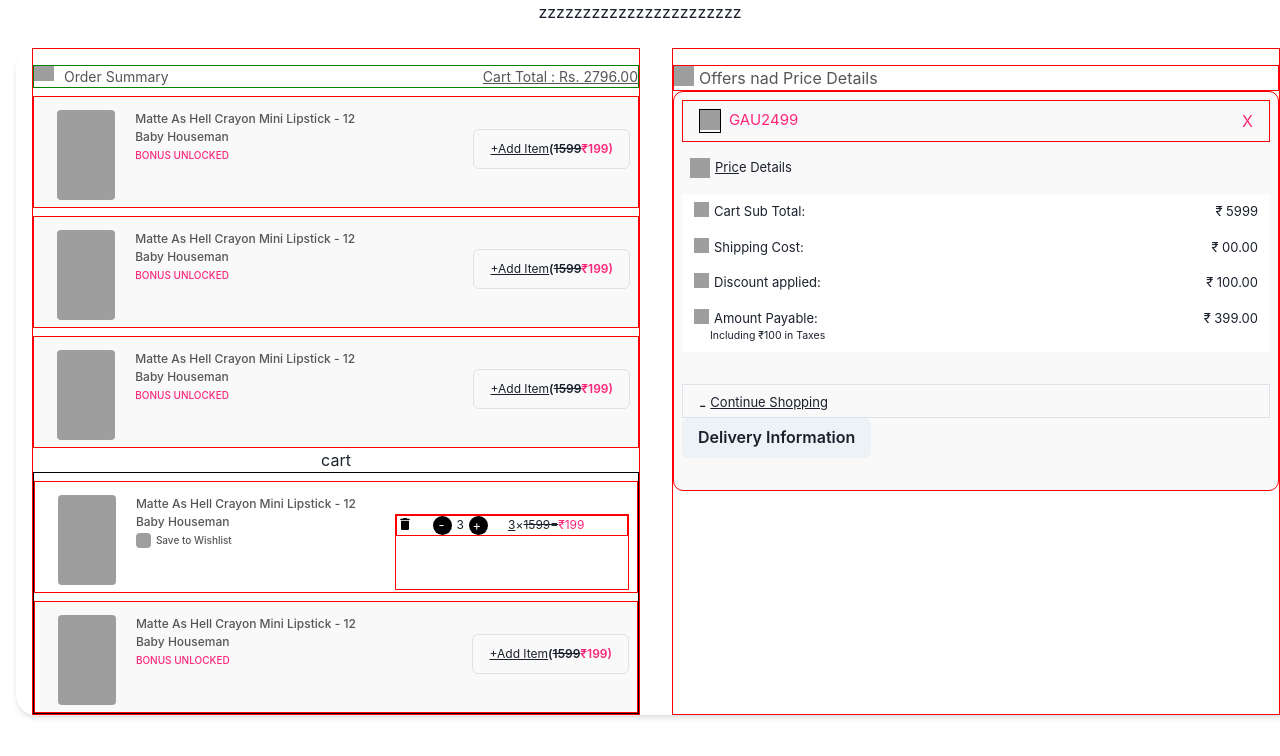
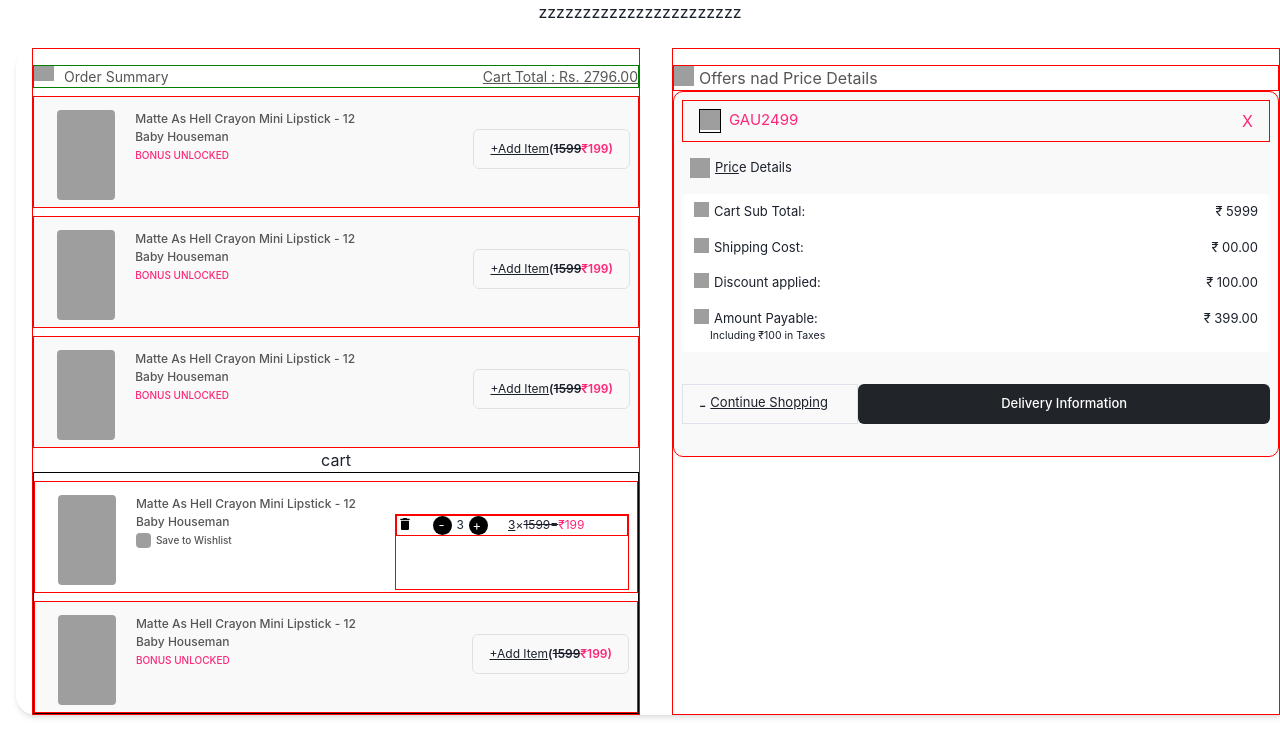
Before and after one commit to RakeshTechFusion/rhetorical-cub-8075, a React (Create React App) app in the folder frontend/: page / in a window 1280 px wide. Shown: the top 756 px of the page. Built offline with nearby package versions, Linux system fonts and the light colour scheme; grey boxes are pictures that could not be loaded.

Commit message:
fp01_033:11.51am

```diff
--- a/frontend/src/cart/Cart.jsx
+++ b/frontend/src/cart/Cart.jsx
@@ -6,7 +6,7 @@
   return (
     <VStack w="100%" mt="1.5rem" mr="1rem" ml="1rem" borderRadius="20px" boxShadow='md'>
       <Flex w="100%" direction={["column","column","row"]}>
-        <Flex w="50%" direction="column" border="1px solid red" ml="1rem" mr="1rem">
+        <Flex w={["100%","100%","50%"]} direction="column" border="1px solid red" ml="1rem" mr="1rem">
             <Flex w="100%" mt="1rem" fontSize="14px" color="#575555" border="1px solid green" justifyContent="space-between">
                 <Flex gap="10px">
                     <Box>
@@ -171,7 +171,7 @@
                 </Flex>
             </Flex>
         </Flex>
-        <Flex w="50%" direction="column" ml="1rem" mr="1rem"  border="1px solid red" >
+        <Flex w={["100%","100%","50%"]} direction="column" ml="1rem" mr="1rem"  border="1px solid red" >
 
             <Flex mt="1rem" border="1px solid red">
                 <Flex fontSize="1rem" gap="5px" color="#575555">
@@ -270,17 +270,17 @@
                     </Box>
                 </Box>
                 <Box pt="0.5rem" pb="0.5rem" mt="1rem" mb="1rem" w="100%">
-                    <Box w="100%">
-                        <Flex w="100%" border="1px solid #dee2eb" fontsize="13px">
-                            <Flex pt="0.5rem" pr="1rem" pl="1rem">
+                    <Flex w="100%">
+                        <Flex w="30%" border="1px solid #dee2eb" fontsize="13px">
+                            <Flex w="100%" pt="0.5rem" pr="1rem" pl="1rem">
                                 <Box>-</Box>
                                 <Box textDecoration="underline" fontSize="13px" pr="0.25rem" pl="0.25rem">Continue Shopping</Box>
                             </Flex>
                         </Flex>
-                        <Flex flexGrow="1">
-                            <Button >Delivery Information</Button>
+                        <Flex w="70%">
+                            <Button w="100%" fontWeight="450" fontSize="13px" color="#fff" pt="0.5rem" pb="0.5rem" backgroundColor="#212529" >Delivery Information</Button>
                         </Flex>
-                    </Box>
+                    </Flex>
                 </Box>
 
             </VStack>
```
